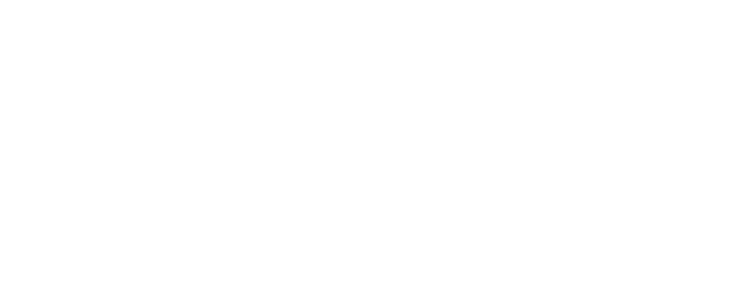
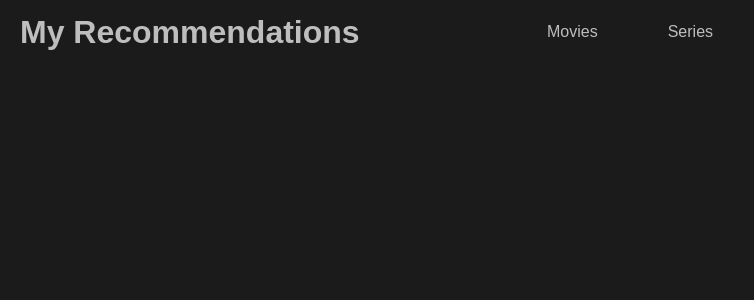
Before and after one commit to VTramon/My-recommendations, a Next.js app: page / in a window 1280 px wide. Shown: the top 300 px of the page, without its empty margins (0-754 px from the left). Built offline with nearby package versions, Linux system fonts and the light colour scheme.

Commit message:
created the header component

```diff
--- /dev/null
+++ b/src/components/Header/index.tsx
@@ -0,0 +1,20 @@
+import Link from 'next/link';
+import styles from './styles.module.scss';
+
+const Header = () => {
+  return (
+    <div className={styles.header}>
+      <h1>My Recommendations</h1>
+      <div>
+        <Link href={'#_blank'}>
+          <a>Movies</a>
+        </Link>
+        <Link href={'#_blank'}>
+          <a>Series</a>
+        </Link>
+      </div>
+    </div>
+  );
+};
+
+export { Header };
--- /dev/null
+++ b/src/components/Header/styles.module.scss
@@ -0,0 +1,25 @@
+.header {
+  display: flex;
+  justify-content: space-between;
+  align-items: center;
+  height: 8vh;
+  width: 100vw;
+
+  h1 {
+    margin-left: 20px;
+  }
+
+  div {
+    display: flex;
+    width: 60vw;
+    justify-content: flex-start;
+    align-items: center;
+
+    a {
+      margin: 0 35px;
+    }
+    :hover {
+      color: red;
+    }
+  }
+}
--- a/src/pages/index.tsx
+++ b/src/pages/index.tsx
@@ -1,5 +1,10 @@
 import Link from 'next/link';
+import { Header } from '../components/Header';
 
-const IndexPage = () => <div></div>;
+const IndexPage = () => (
+  <div>
+    <Header />
+  </div>
+);
 
 export default IndexPage;
--- a/src/styles.scss
+++ b/src/styles.scss
@@ -0,0 +1,14 @@
+* {
+  margin: 0;
+  padding: 0;
+  border: 0;
+  box-sizing: border-box;
+  text-decoration: none;
+  color: rgb(190, 190, 190);
+}
+
+body {
+  background-color: rgb(27, 27, 27);
+  font-family: sans-serif;
+  font-size: 16px;
+}
```
